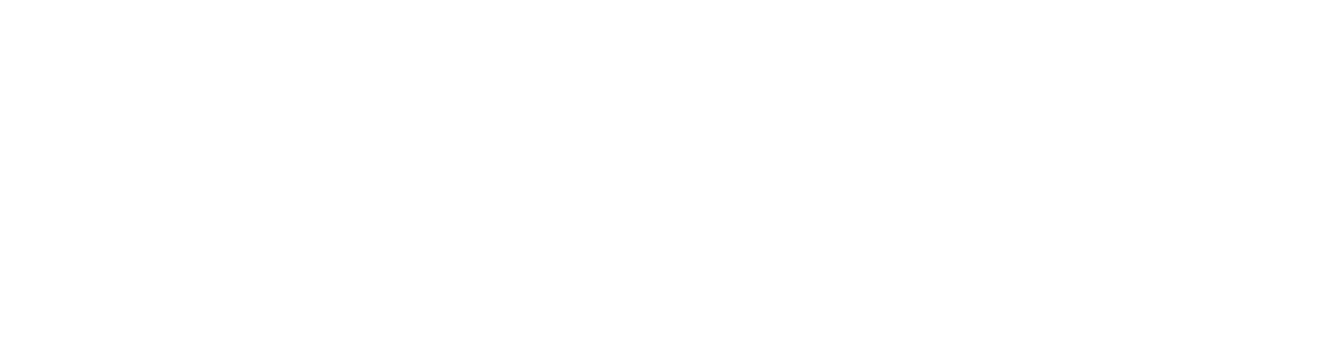
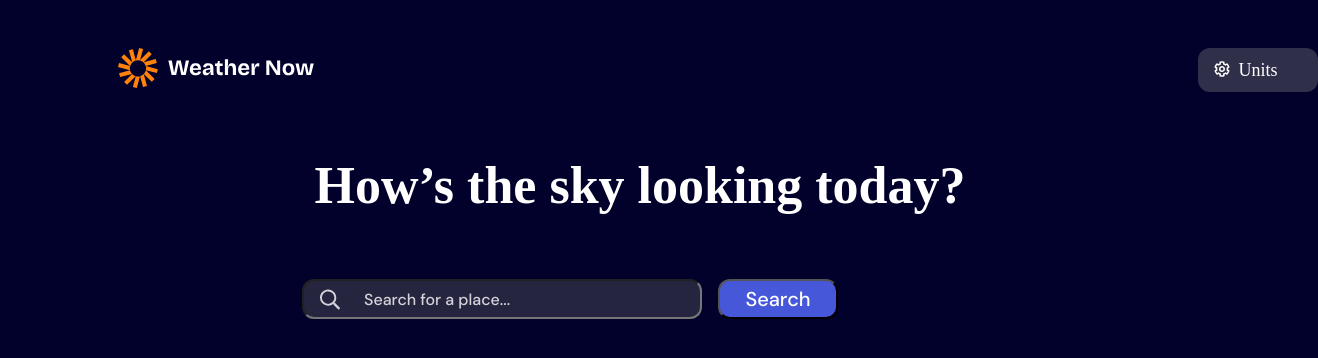
Before and after one commit to MaksonSt/weather-app, a plain HTML site: page page/index.html in a window 1280 px wide. Shown: the whole page, 1318 px wide, since content can reach past the window. Drawn offline with Linux system fonts and the light colour scheme; a web font is replaced by a local one.

Commit message:
create desktop template(header and searching city div)

```diff
--- a/assets/css/base.css
+++ b/assets/css/base.css
@@ -1,4 +1,18 @@
 /*базові стилі*/
+@import "reset.css";
 @import "fonts.css";
 @import "index.css";
 @import "layout.css";
+
+body{
+    --neutral-900:#02012C;
+    --neutral-800:#262540;
+    --neutral-700:#302F4A;
+    --neutral-600:#3C3B5E;
+    --neutral-300:#ACACB7;
+    --neutral-200:#D4D3D9;
+    --neutral-0:#FFFFFF;
+    --orange:#FF820A;
+    --blue-500:#4658D9;
+    --blue-700:#2B1B9C;
+}
--- a/assets/css/index.css
+++ b/assets/css/index.css
@@ -1 +1,94 @@
 /*стилі для головної*/
+input,button,textarea{font-family:inherit;}
+input::-ms-clear{display: none;}
+button{cursor: pointer;}
+button::-moz-focus-inner {padding:0;border:0;}
+body{
+    background-color: var(--neutral-900);
+}
+.header{
+    display: flex;
+    justify-content: space-between;
+    margin: 48px 110px 0 110px;
+    width: 1200px;
+    height: 44px;
+}
+.header_logo{
+    height: 40px;
+    width: 200px;
+    background: url("../images/logo.svg") no-repeat;
+}
+.header_units{
+    display: flex;
+    align-items: center;
+    justify-content: center;
+    width: 120px;
+    font-size: 18px;
+    border-radius: 12px;
+    color:white;
+    background-image:  url("../images/icon-units.svg");
+    background-position: 16px 13px;
+    background-repeat:no-repeat;
+    background-color:var(--neutral-700) ;
+}
+
+.title{
+color: white;
+    text-align: center;
+    font-family: "Bricolage-Grotesque";
+    font-weight: 700 ;
+    font-size: 52px;
+    margin: 64px 0;
+}
+.content_search{
+    display: flex;
+    justify-content: center;
+    width: 660px;
+    height: 60px;
+}
+.content_search-input{
+    border-radius: 12px;
+    font-size: 18px;
+    height: 40px;
+    width: 400px;
+    padding: 16px 0 16px 60px;
+    color: var(--neutral-200);
+    background-color: var(--neutral-800);
+    background-image: url("../images/icon-search.svg");
+    background-repeat: no-repeat;
+    background-position:  16px center;
+}
+.content_search-input:focus{
+    outline: none;
+    box-shadow: 0 0 0 2px var(--neutral-900),
+    0 0 0 4px white;
+}
+.content_search-input::placeholder{
+    color: var(--neutral-200);
+    font-size: 16px;
+    font-family: "DMSans";
+}
+.content_search-btn{
+    font-size: 20px;
+    font-family: "DMSans";
+    height: 40px;
+    width: 120px;
+    border-radius: 12px;
+    background-color: var(--blue-500);
+    color: white;
+    margin-left: 16px;
+}
+.content_search-btn:hover{
+    background-color: var(--blue-700);
+}
+.content_search-btn:active{
+    background-color: var(--blue-500);
+    outline: none;
+    box-shadow: 0 0 0 3px var(--neutral-900),
+    0 0 0 4px var(--blue-500);
+}
+.content{
+    margin: 0 auto;
+    max-width: 800px;
+    height: 1200px;
+}
--- a/page/index.html
+++ b/page/index.html
@@ -7,7 +7,19 @@
     <link rel="stylesheet" href="../assets/css/base.css">
 </head>
 <body>
-
+<div class="header">
+    <div class="header_logo"></div>
+    <div class="header_units">Units</div>
+</div>
+    <div class="title">How’s the sky looking today?</div>
+<div class="content">
+    <div class="content_search">
+        <form>
+            <input class="content_search-input" type="search" placeholder="Search for a place...">
+        </form>
+        <button class="content_search-btn" >Search</button>
+    </div>
+</div>
 
 <script src="../assets/js/common.js"></script>
 <script src="../assets/js/weather.js"></script>
```
